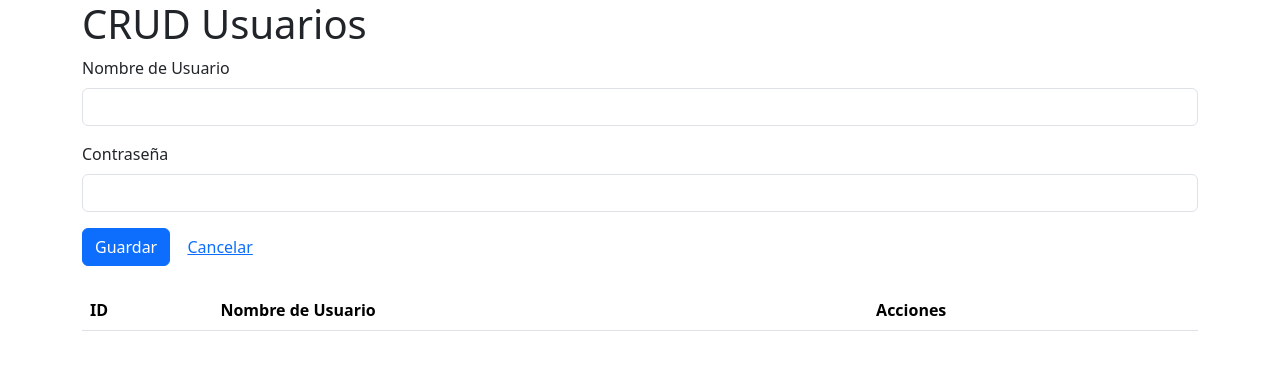
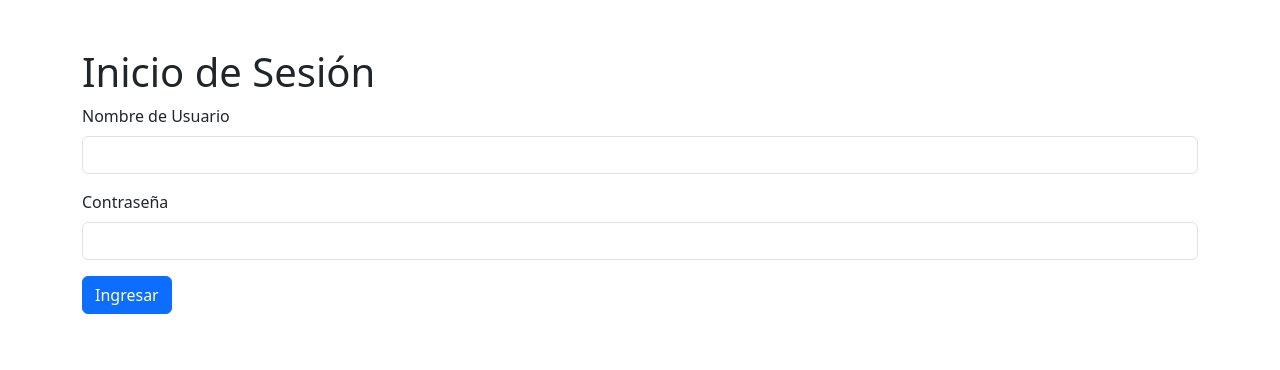
Before and after one commit to Emanuel12042003/Trevi-o, a Flask app: page / in a window 1280 px wide. Shown: the top 370 px of the page. Run offline with Flask 3, Linux system fonts and the light colour scheme; lists and menus that the app fills with data are empty; some libraries are stand-ins or nearby versions.

Commit message:
Update app.html

```diff
--- a/templates/app.html
+++ b/templates/app.html
@@ -3,103 +3,23 @@
 <head>
     <meta charset="UTF-8">
     <meta name="viewport" content="width=device-width, initial-scale=1.0">
-    <title>CRUD Usuarios</title>
+    <title>Inicio de Sesión</title>
     <link href="https://cdn.jsdelivr.net/npm/bootstrap@5.3.3/dist/css/bootstrap.min.css" rel="stylesheet">
-    <script src="https://code.jquery.com/jquery-3.7.1.min.js"></script>
-    <script src="https://js.pusher.com/8.2.0/pusher.min.js"></script>
 </head>
 <body>
     <div class="container">
-        <h1>CRUD Usuarios</h1>
-
-        <!-- Formulario para crear o actualizar usuarios -->
-        <form id="frmUsuario" method="post">
-            <input type="hidden" id="id_usuario" name="id_usuario">
+        <h1 class="mt-5">Inicio de Sesión</h1>
+        <form method="POST">
             <div class="mb-3">
                 <label for="nombre_usuario" class="form-label">Nombre de Usuario</label>
-                <input type="text" id="nombre_usuario" name="nombre_usuario" class="form-control">
+                <input type="text" class="form-control" id="nombre_usuario" name="nombre_usuario" required>
             </div>
             <div class="mb-3">
                 <label for="contrasena" class="form-label">Contraseña</label>
-                <input type="password" id="contrasena" name="contrasena" class="form-control">
+                <input type="password" class="form-control" id="contrasena" name="contrasena" required>
             </div>
-            <button id="guardar" class="btn btn-primary">Guardar</button>
-            <button type="reset" class="btn btn-link">Cancelar</button>
+            <button type="submit" class="btn btn-primary">Ingresar</button>
         </form>
-
-        <!-- Tabla para mostrar los usuarios -->
-        <table class="table table-striped mt-4">
-            <thead>
-                <tr>
-                    <th>ID</th>
-                    <th>Nombre de Usuario</th>
-                    <th>Acciones</th>
-                </tr>
-            </thead>
-            <tbody id="tbodyUsuarios"></tbody>
-        </table>
     </div>
-
-    <script>
-        // Cargar usuarios al cargar la página
-        function cargarUsuarios() {
-            $.get("/usuarios", function (usuarios) {
-                $("#tbodyUsuarios").html("");
-                usuarios.forEach(function (usuario) {
-                    $("#tbodyUsuarios").append(`
-                        <tr>
-                            <td>${usuario.Id_Usuario}</td>
-                            <td>${usuario.Nombre_Usuario}</td>
-                            <td>
-                                <button class="btn btn-primary btn-editar" data-id="${usuario.Id_Usuario}">Editar</button>
-                                <button class="btn btn-danger btn-eliminar" data-id="${usuario.Id_Usuario}">Eliminar</button>
-                            </td>
-                        </tr>
-                    `);
-                });
-            });
-        }
-
-        // Editar usuario usando ruta sin query string
-        $(document).on("click", ".btn-editar", function () {
-            const id_usuario = $(this).data("id");
-            $.get(`/usuarios/editar/${id_usuario}`, function (usuario) {
-                $("#id_usuario").val(usuario.Id_Usuario);
-                $("#nombre_usuario").val(usuario.Nombre_Usuario);
-                $("#contrasena").val(usuario.Contrasena);
-            });
-        });
-
-        // Eliminar usuario usando ID en la URL
-        $(document).on("click", ".btn-eliminar", function () {
-            if (!confirm("¿Seguro que deseas eliminar este usuario?")) return;
-            const id_usuario = $(this).data("id");
-            $.post(`/usuarios/eliminar/${id_usuario}`, function () {
-                cargarUsuarios();
-            });
-        });
-
-        // Guardar o actualizar usuario
-        $("#frmUsuario").submit(function (event) {
-            event.preventDefault();
-            const url = $("#id_usuario").val() ? "/usuarios/guardar" : "/usuarios/guardar";
-            $.post(url, $(this).serialize(), function () {
-                $("#frmUsuario").get(0).reset();
-                cargarUsuarios();
-            });
-        });
-
-        // Cargar usuarios al inicio
-        $(document).ready(function () {
-            cargarUsuarios();
-
-            // Pusher para actualizaciones en tiempo real
-            const pusher = new Pusher("970a7d4d6af4b86adcc6", { cluster: "us2" });
-            const channel = pusher.subscribe("canalUsuarios");
-            channel.bind("actualizacion", function () {
-                cargarUsuarios();
-            });
-        });
-    </script>
 </body>
 </html>
```
